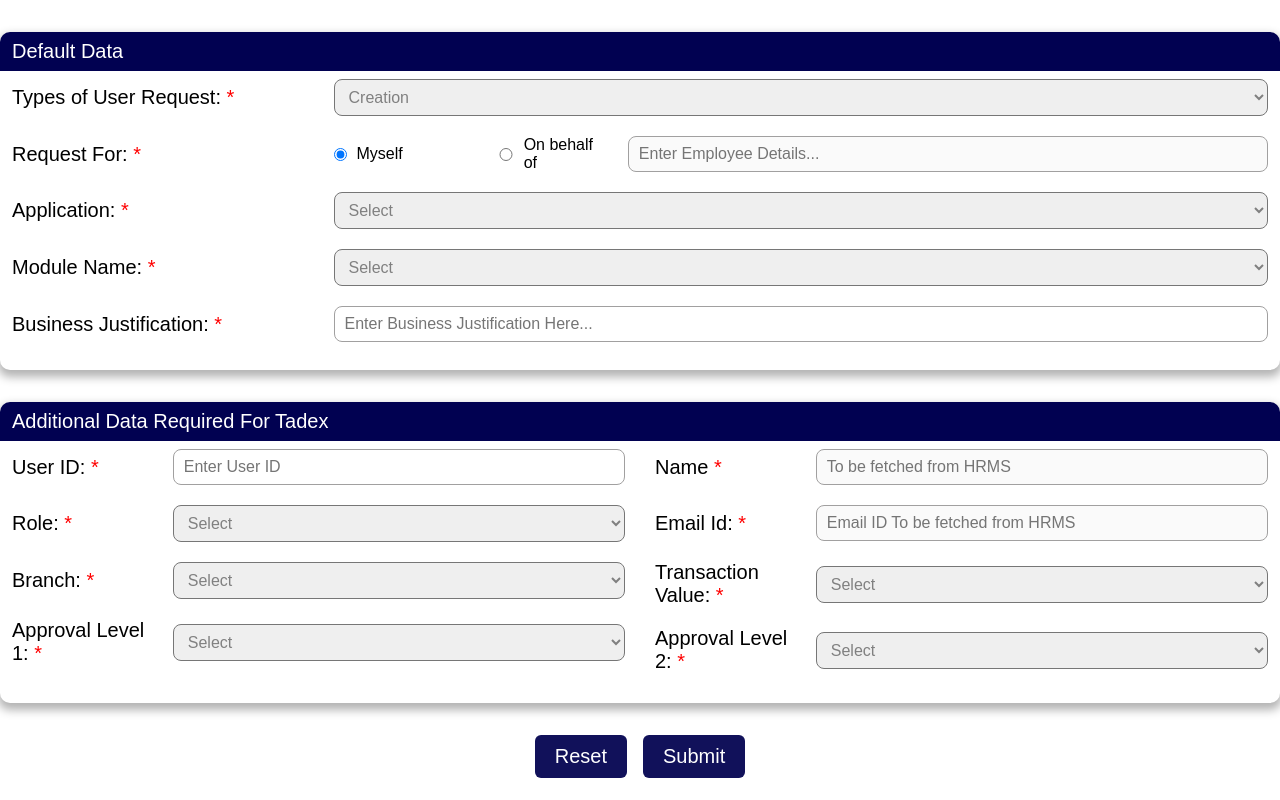
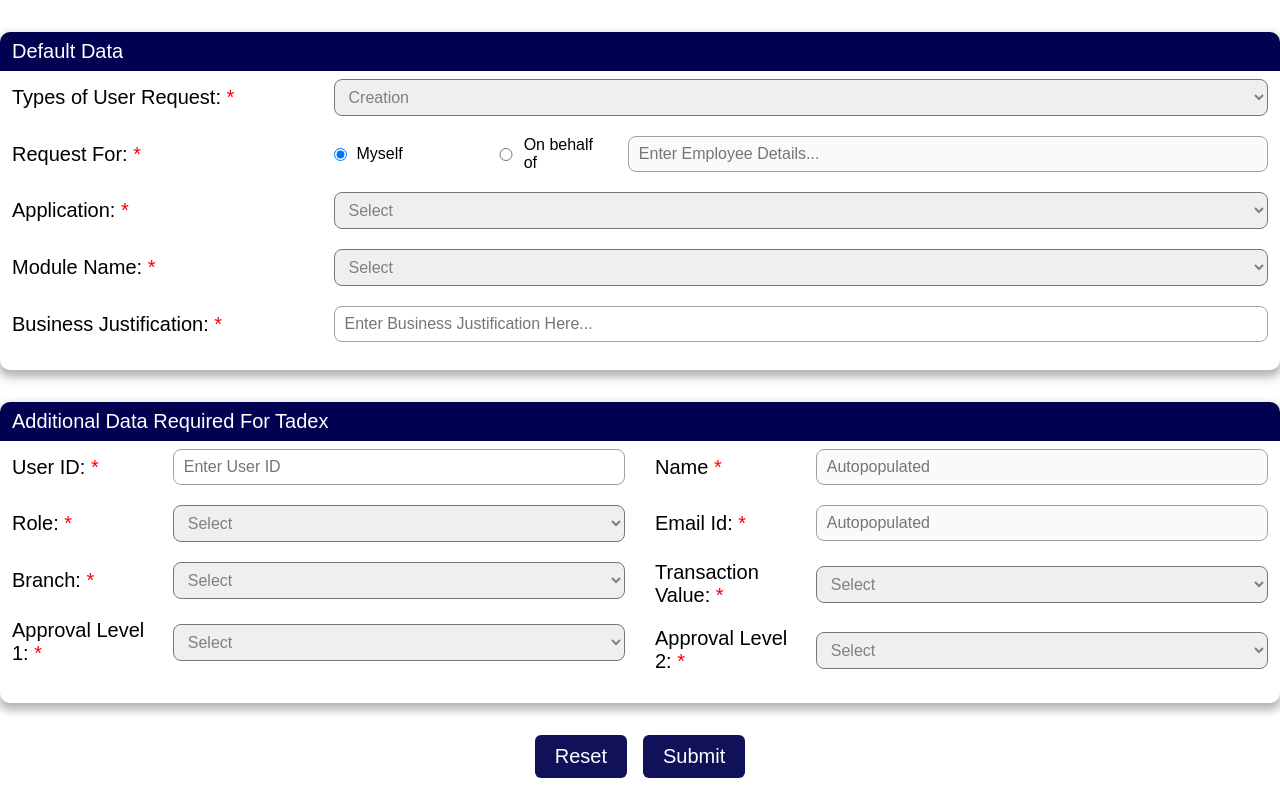
Before and after one commit to WhoisSwitchX/Tradex, a plain HTML site: page TadexCreation.html in a window 1280 px wide. Drawn offline with Linux system fonts and the light colour scheme.

Commit message:
Update TadexCreation.html

```diff
--- a/TadexCreation.html
+++ b/TadexCreation.html
@@ -221,7 +221,7 @@
             <div class="form-input">
               <input
                 type="text"
-                placeholder="To be fetched from HRMS"
+                placeholder="Autopopulated"
                 disabled
               />
             </div>
@@ -235,7 +235,7 @@
             <div class="form-input">
               <input
                 type="text"
-                placeholder="Email ID To be fetched from HRMS"
+                placeholder="Autopopulated"
                 disabled
               />
             </div>
```
